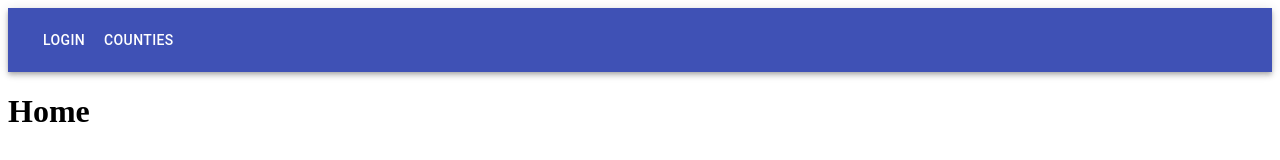
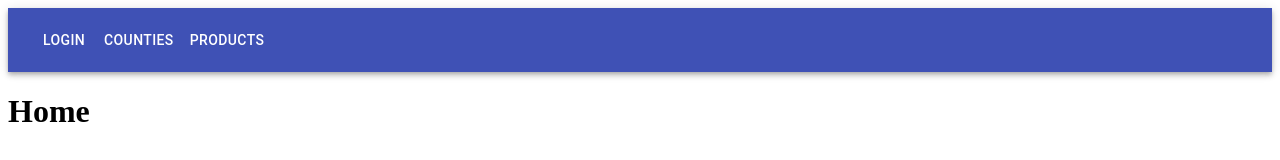
Before and after one commit to 23blocks-OS/react-basic, a React (Create React App) app: page / in a window 1280 px wide. Shown: the top 160 px of the page. Built offline with nearby package versions, Linux system fonts and the light colour scheme; no server answers.

Commit message:
Add link to Products view

```diff
--- a/src/components/AppBar/index.jsx
+++ b/src/components/AppBar/index.jsx
@@ -1,7 +1,7 @@
-import React from "react";
-import {Link} from 'react-router-dom';
+import React from 'react';
+import { Link } from 'react-router-dom';
 
-import AppBar from "@material-ui/core/AppBar";
+import AppBar from '@material-ui/core/AppBar';
 import Toolbar from '@material-ui/core/Toolbar';
 import Button from '@material-ui/core/Button';
 
@@ -9,9 +9,16 @@
   return (
     <AppBar position="static">
       <Toolbar>
-        <Button color="inherit" component={Link} to="/login">Login</Button>
-        <Button color="inherit" component={Link} to="/countries">Counties</Button>
+        <Button color="inherit" component={Link} to="/login">
+          Login
+        </Button>
+        <Button color="inherit" component={Link} to="/countries">
+          Counties
+        </Button>
+        <Button color="inherit" component={Link} to="/products">
+          Products
+        </Button>
       </Toolbar>
     </AppBar>
-  )
+  );
 }
```
